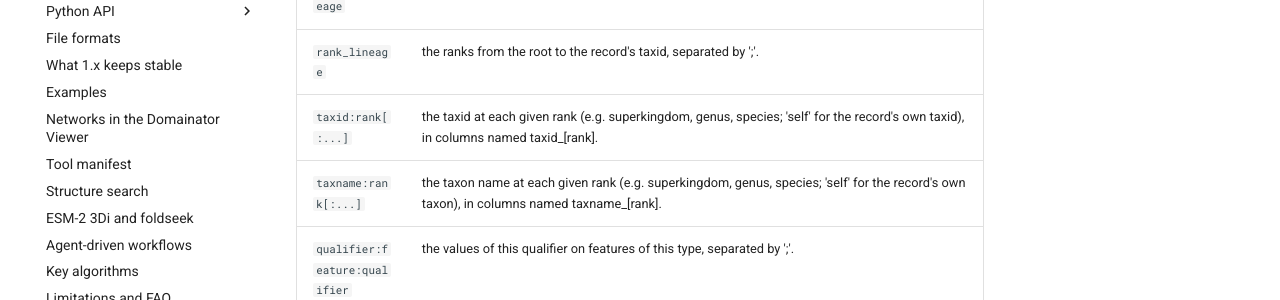
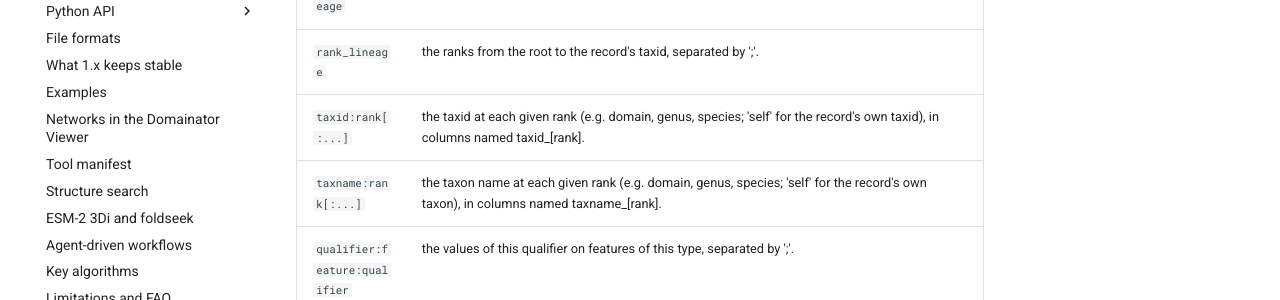
Before and after one commit to nebiolabs/domainator, an MkDocs documentation site: the page built from docs/cli/enum_report.md, in a window 1280 px wide and 900 px high, scrolled down 3033 px. Shown: the part 151-451 px from the top of the window. Built offline with MkDocs 1.6.1 and Material for MkDocs 9.7.7, drawn with Linux system fonts in a browser that asks for light colours; comment, search, counter and statistics services are not loaded.

Commit message:
remove superkingdom

```diff
--- a/docs/cli/enum_report.md
+++ b/docs/cli/enum_report.md
@@ -54,8 +54,8 @@ Give at least one of these outputs: `--tsv_out`, `--html_out`, `--json_out`. `-`
 | `taxid_lineage` | the taxids from the root to the record's taxid, separated by ';'. |
 | `taxname_lineage` | the taxon names from the root to the record's taxid, separated by ';'. |
 | `rank_lineage` | the ranks from the root to the record's taxid, separated by ';'. |
-| `taxid:rank[:...]` | the taxid at each given rank (e.g. superkingdom, genus, species; 'self' for the record's own taxid), in columns named taxid_\[rank\]. |
-| `taxname:rank[:...]` | the taxon name at each given rank (e.g. superkingdom, genus, species; 'self' for the record's own taxon), in columns named taxname_\[rank\]. |
+| `taxid:rank[:...]` | the taxid at each given rank (e.g. domain, genus, species; 'self' for the record's own taxid), in columns named taxid_\[rank\]. |
+| `taxname:rank[:...]` | the taxon name at each given rank (e.g. domain, genus, species; 'self' for the record's own taxon), in columns named taxname_\[rank\]. |
 | `qualifier:feature:qualifier` | the values of this qualifier on features of this type, separated by ';'. |
 | `feature_count:feature` | the number of features of this type. |
 | `motif_count:motif` | the number of matches of this PROSITE motif in the sequence (nucleotide motifs for nucleotide sequences, protein motifs for proteins; see https://emboss.sourceforge.net/apps/release/6.5/emboss/apps/fuzzpro.html). |
```
Also changed, not shown: CHANGELOG.md (+5 -0 lines), README.md (+1 -1 lines), docs/agent_workflows.md (+1 -1 lines), docs/examples.md (+3 -3 lines), 8 other files.
